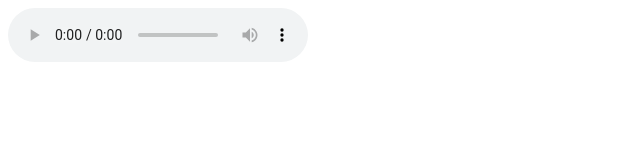
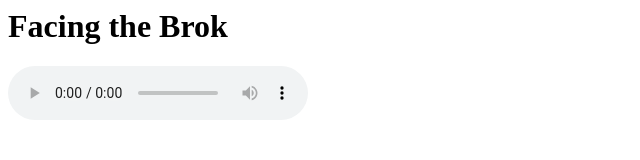
Before and after one commit to KiwiBird2001/Music, a plain HTML site: page index.html in a window 1280 px wide. Shown: the whole page, without its empty margins (0-640 px from the left). Drawn offline with Linux system fonts and the light colour scheme.

Commit message:
Update index.html

```diff
--- a/index.html
+++ b/index.html
@@ -1,6 +1,7 @@
 <html>
 <body>
 
+<h1>Facing the Brok</h1>
 <audio controls>
   <source src="Facing the Brok.mp3" type="audio/mpeg">
 Your browser does not support the audio element.
```
